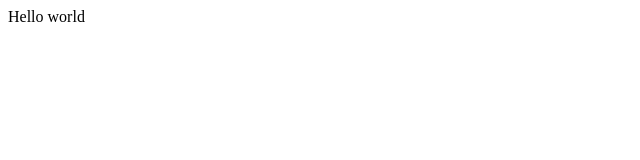
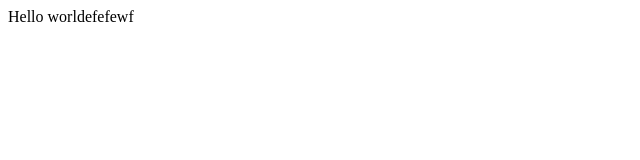
Before and after one commit to AbuAbdullohm/locus-template, a plain HTML site: page index.html in a window 1280 px wide. Shown: the full height of the page, 0-640 px from the left. Drawn offline with Linux system fonts and the light colour scheme.

Commit message:
just for test

```diff
--- a/index.html
+++ b/index.html
@@ -9,7 +9,7 @@
     <title>Locus Interior</title>
   </head>
   <body>
-    Hello world
+    Hello worldefefewf
 
     <script src="js/main.js"></script>
   </body>
```
